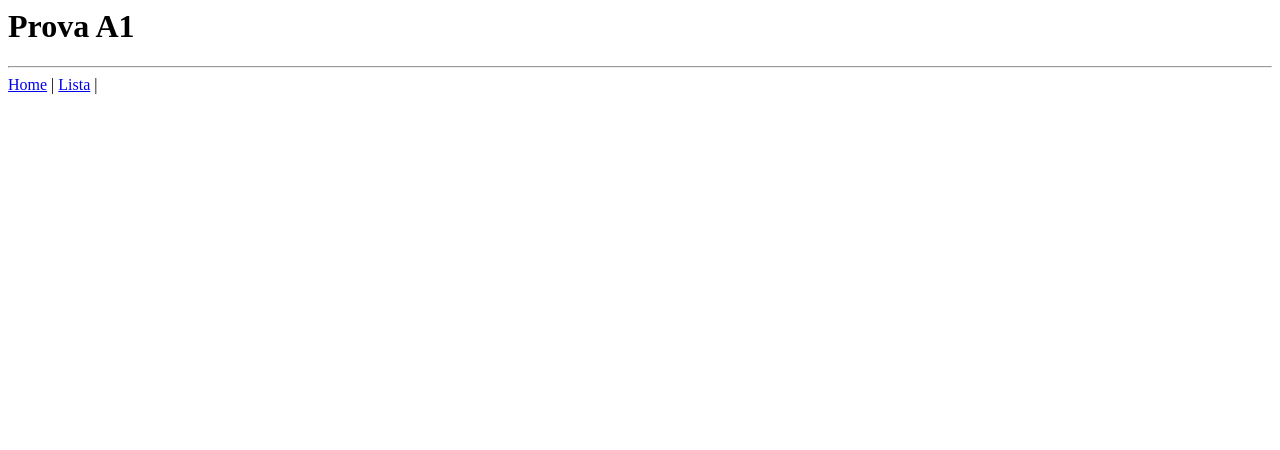
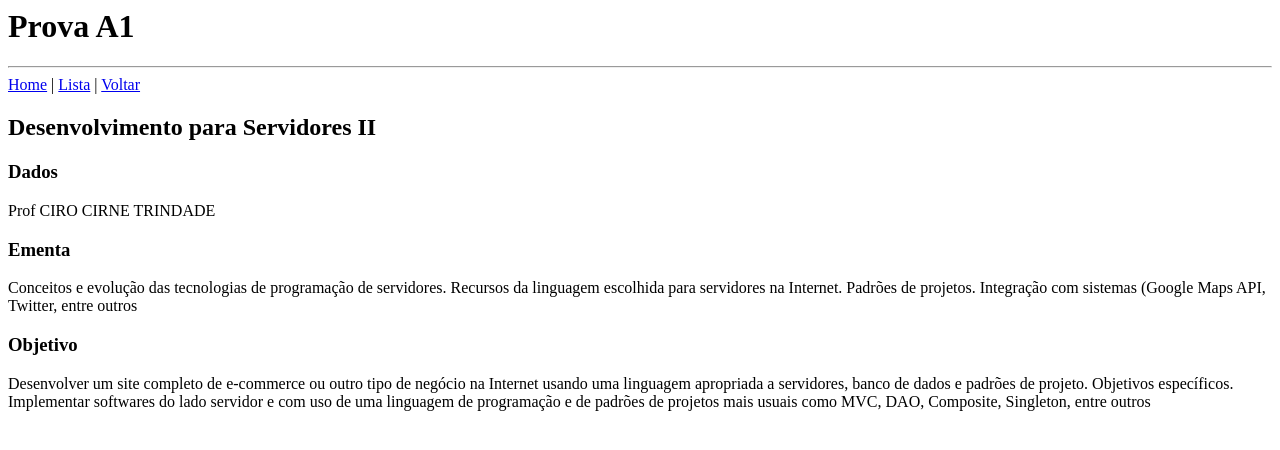
Before and after one commit to Geovanne-Costa/angular-A1, an Angular app: page /list/1 in a window 1280 px wide. Before the commit this address led to /. Shown: the top 450 px of the page. Built offline with nearby package versions, Linux system fonts and the light colour scheme.

Commit message:
3 files modified

```diff
--- a/src/app/app.module.ts
+++ b/src/app/app.module.ts
@@ -17,7 +17,7 @@ import { GeovanneDetalhesComponent } from './geovanne-detalhes/geovanne-detalhes
     RouterModule.forRoot([
       { path: '', component: GeovanneComponent },
       { path: 'lista', component: GeovanneListaComponent },
-      { path: 'detalhes', component: GeovanneDetalhesComponent },
+      { path: 'list/:index', component: GeovanneDetalhesComponent },
     ]),
   ],
   declarations: [
--- a/src/app/geovanne-detalhes/geovanne-detalhes.component.html
+++ b/src/app/geovanne-detalhes/geovanne-detalhes.component.html
@@ -1,4 +1,4 @@
-<!-- <a [routerLink]="['/list']">Voltar</a>
+<a [routerLink]="['/list']">Voltar</a>
 <h2>{{ item.name }}</h2>
 <div></div>
 <h3>Dados</h3>
@@ -6,4 +6,4 @@
 <h3>Ementa</h3>
 <div>{{ item.ementa }}</div>
 <h3>Objetivo</h3>
-<div>{{ item.obj }}</div> -->
+<div>{{ item.obj }}</div>
--- a/src/app/geovanne-detalhes/geovanne-detalhes.component.ts
+++ b/src/app/geovanne-detalhes/geovanne-detalhes.component.ts
@@ -1,4 +1,6 @@
 import { Component, OnInit } from '@angular/core';
+import { ActivatedRoute } from '@angular/router';
+import { listData } from '../list';
 
 @Component({
   selector: 'app-geovanne-detalhes',
@@ -6,7 +8,12 @@ import { Component, OnInit } from '@angular/core';
   styleUrls: ['./geovanne-detalhes.component.css'],
 })
 export class GeovanneDetalhesComponent implements OnInit {
-  constructor() {}
+  item;
+  constructor(private route: ActivatedRoute) {}
 
-  ngOnInit() {}
+  ngOnInit() {
+    this.route.paramMap.subscribe((params) => {
+      this.item = listData[params.get('index')];
+    });
+  }
 }
```
